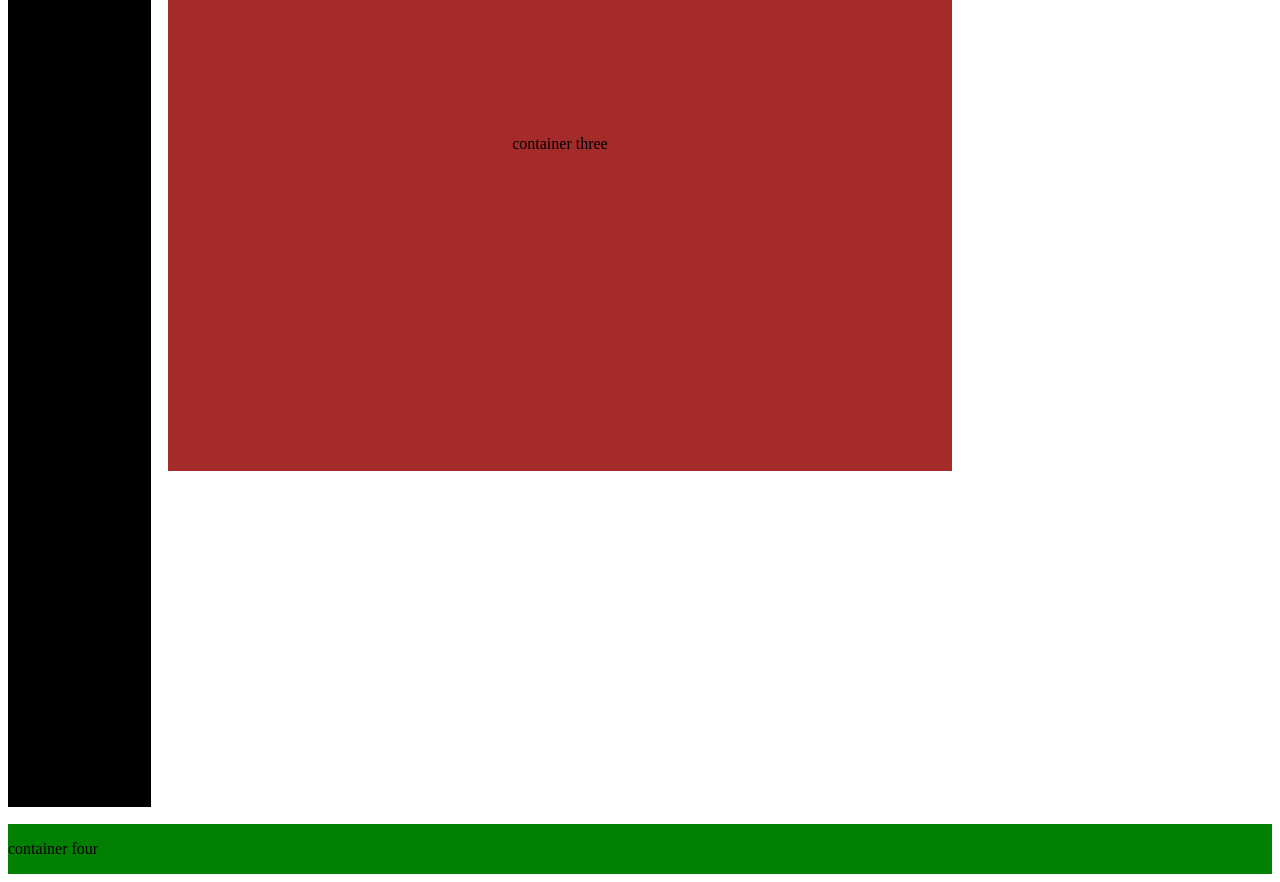
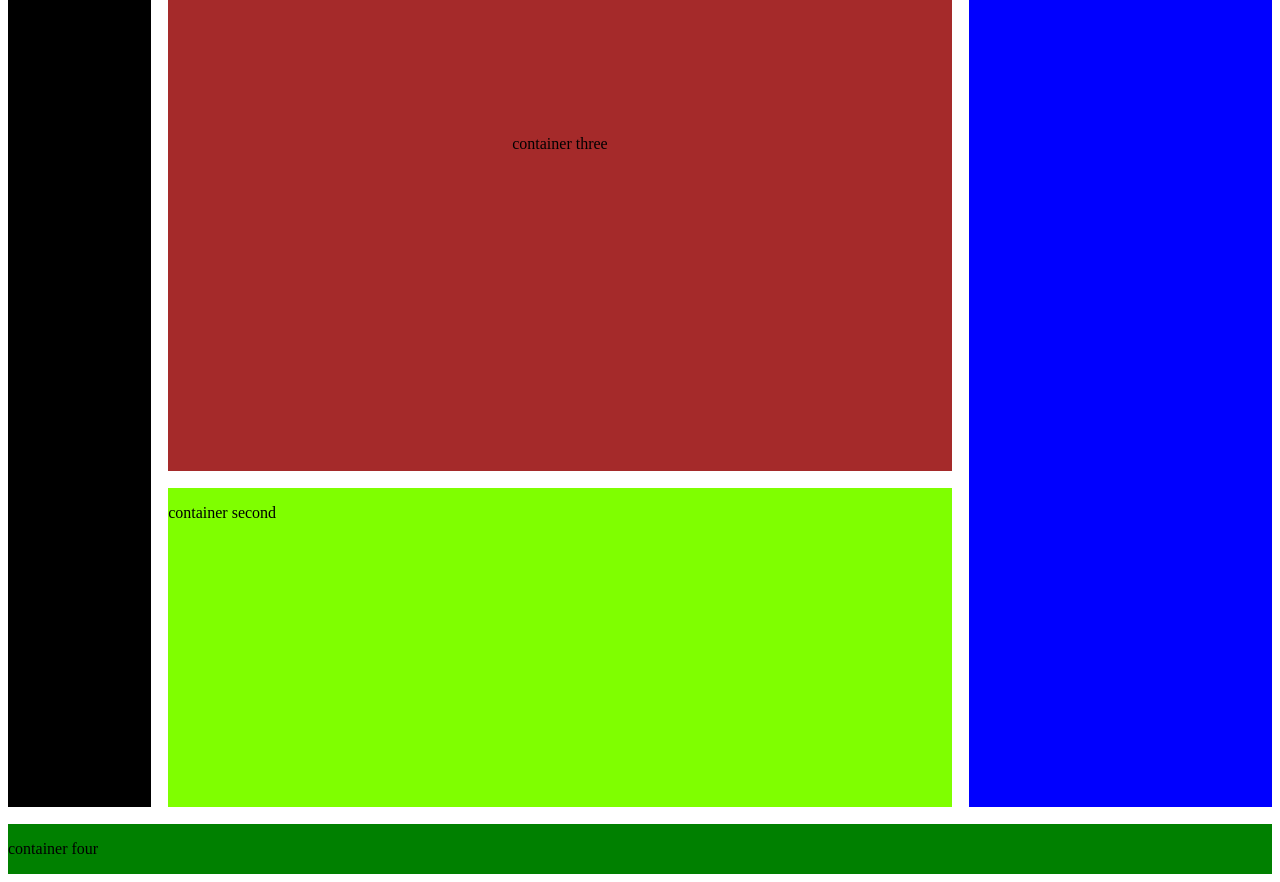
Before and after one commit to romanemarshall2020/MavenNewsApp, an Angular app in the folder ROME/: page /home in a window 1280 px wide. Shown: the part 640-1522 px from the top of the page. Built offline with nearby package versions, Linux system fonts and the light colour scheme; no server answers; a web font is replaced by a local one.

Commit message:
ui changes

```diff
--- a/ROME/src/app/homepage/homepage.component.html
+++ b/ROME/src/app/homepage/homepage.component.html
@@ -49,7 +49,7 @@
     </div>
     <div class="container">
       <div class=" item container-one">
-      <div  *ngFor="let article of articles">
+        <div *ngFor="let article of articles">
           <div id="box-container">
             <div id="box">
               <div class="trans-container">
@@ -81,11 +81,19 @@
       </div>
     </div>
 
-    <div class="container-three">
+    <div class="container-three-1">
       <div>
-        <p>container three</p>
+        <p>container second</p>
       </div>
     </div>
+
+    <div class="container-three-2">
+      <div>
+        <p>container second</p>
+      </div>
+    </div>
+
+
 
     <div class="container-four">
       <div>
--- a/ROME/src/app/homepage/homepage.component.scss
+++ b/ROME/src/app/homepage/homepage.component.scss
@@ -3,7 +3,7 @@
   width: 100%;
   display: grid;
   grid-gap: 17px;
-  grid-template-columns: repeat(8, minMax(80px, 243px));
+  grid-template-columns: repeat(8, minMax(80px, 255px));
   grid-template-rows: repeat(4, 319px);
 }
 
@@ -32,6 +32,18 @@
     justify-content: center;
   background-color: brown;
 }
+.container-three-1{
+  grid-column: 7/9;
+  grid-row: 5/2;
+  background: blue;
+}
+
+.container-three-2{
+  background-color: chartreuse;
+  grid-column: 2/7;
+  grid-row: 5/4;
+}
+
 
 .container-four {
   grid-row: 5/5;
```
Also changed, not shown: 1 other file (tests, documents, lock files or other folders). Lines whose indentation alone changed are shown as unchanged.
